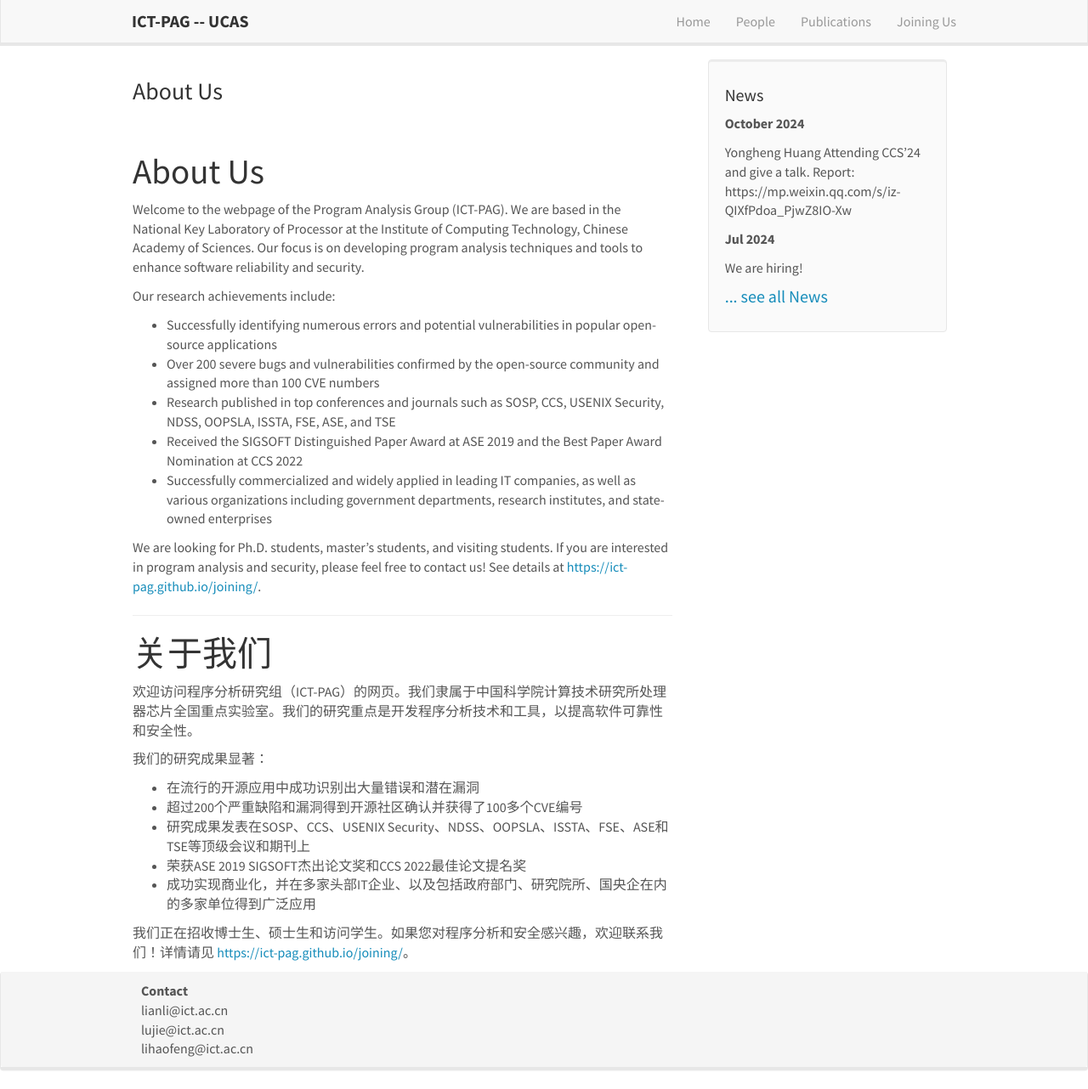
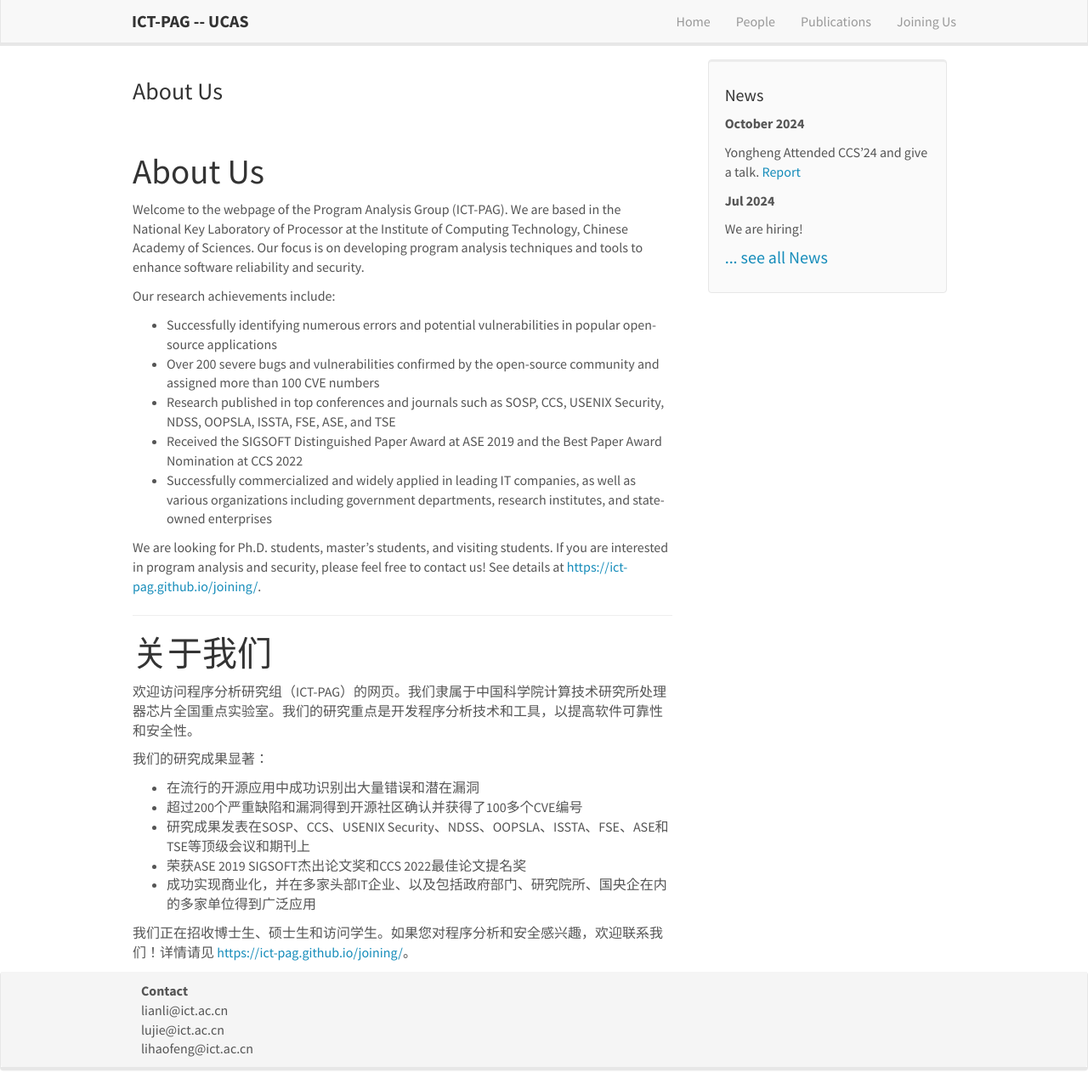
Before and after one commit to ict-pag/ict-pag.github.io, a Jekyll site: the page built from _pages/home.md, in a window 1280 px wide and 1282 px high. Shown: the whole window at 85% size. Built offline with Jekyll 4.4.1, drawn with Linux system fonts in a browser that asks for light colours; nearby versions of some CDN libraries.

Commit message:
Update news.yml

```diff
--- a/_data/news.yml
+++ b/_data/news.yml
@@ -1,5 +1,5 @@
 - date: October 2024
-  headline: "Yongheng Huang Attending CCS'24 and give a talk. Report: https://mp.weixin.qq.com/s/iz-QIXfPdoa_PjwZ8IO-Xw"
+  headline: "Yongheng Attended CCS'24 and give a talk. [Report](https://mp.weixin.qq.com/s/iz-QIXfPdoa_PjwZ8IO-Xw)"
 
 - date: Jul 2024
   headline: "We are hiring!"
```
